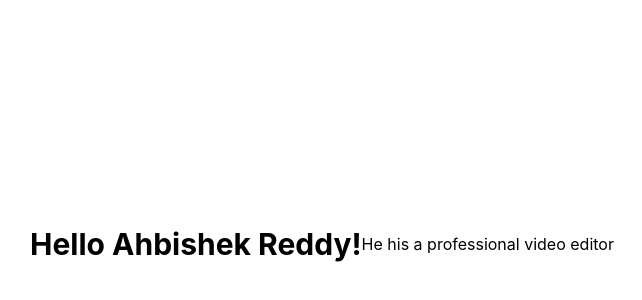
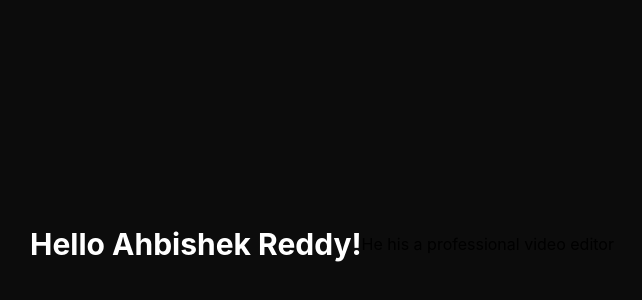
Before and after one commit to Madan-dotcom/abhishek-portfolio, a React (Vite) app: page / in a window 1280 px wide. Shown: the part 156-456 px from the top of the page, without its empty margins (318-960 px from the left). Built offline with nearby package versions, Linux system fonts and the light colour scheme.

Commit message:
new update

```diff
--- a/index.html
+++ b/index.html
@@ -5,7 +5,7 @@
   <meta charset="UTF-8" />
   <link rel="icon" type="image/svg+xml" href="/favicon.svg" />
   <meta name="viewport" content="width=device-width, initial-scale=1.0" />
-  <title>Ahbishek-Portfolio</title>
+  <title> Ahbishek - Video Editor </title>
 </head>
 
 <body>
--- a/src/App.jsx
+++ b/src/App.jsx
@@ -4,10 +4,8 @@ function App() {
    return (
       <>
          <body>
-            <div className=' min-h-screen flex justify-center items-center'>
-               <h1 class='text-3xl font-bold '>
-                  Hello Ahbishek Reddy!
-               </h1>
+            <div className=' min-h-screen flex justify-center items-center bg-[#0c0c0c] '>
+               <h1 class='text-3xl font-bold  text-white '>Hello Ahbishek Reddy!</h1>
                <div>
                   <h1>He his a professional video editor</h1>
                </div>
```
